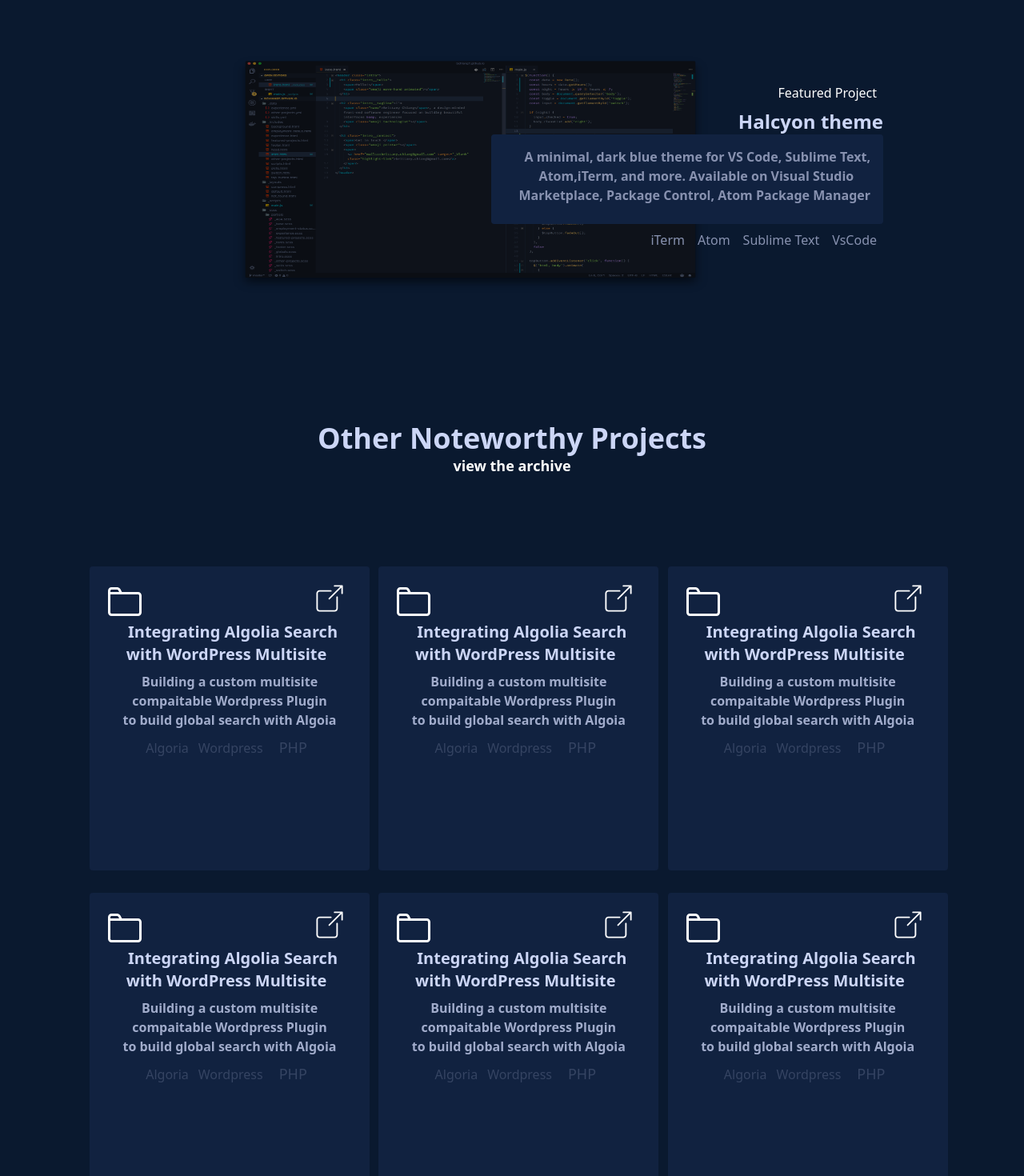
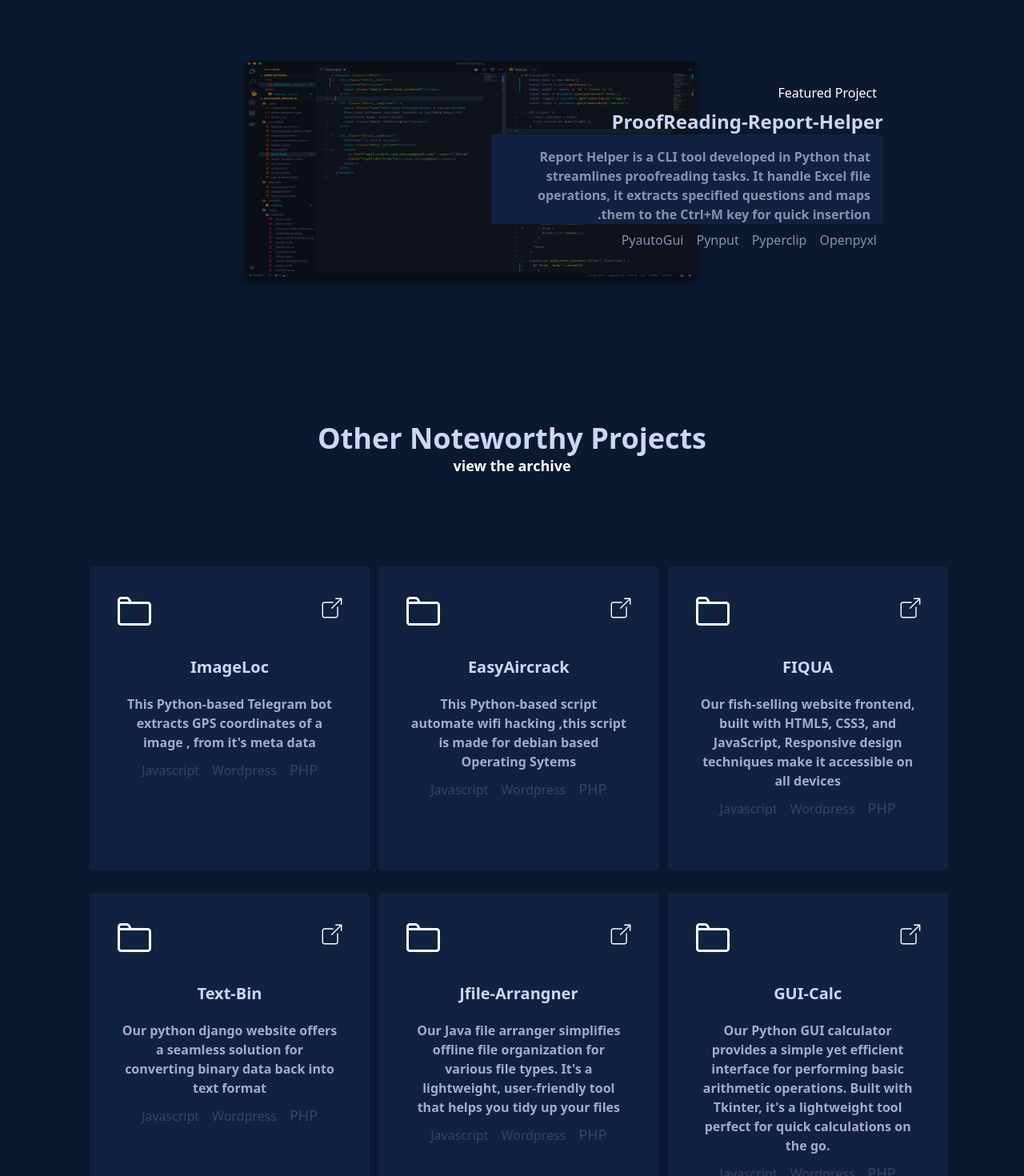
Before and after one commit to CoolSidOfficial/britney_portfolio, a React (Vite) app: page / in a window 1280 px wide. Shown: the part 3540-5010 px from the top of the page at 80% size. Built offline with nearby package versions, Linux system fonts and the light colour scheme.

Commit message:
added data for projects

```diff
--- a/src/components/Other_Proj.jsx
+++ b/src/components/Other_Proj.jsx
@@ -6,12 +6,12 @@ const Other_Proj = () => {
         <span className=" text-[#CCD6F6] block text-4xl font-semibold ">Other Noteworthy Projects</span>
         <a  className="text-white  font-semibold  text-lg" href="https://github.com/CoolSidOfficial?tab=repositories " target='_blank'>view the archive</a>
         <div className=" grid  grid-cols-3 gap-7 m-28 	">
-        <Other_comp />
-        <Other_comp/>
-        <Other_comp/>
-        <Other_comp/>
-        <Other_comp/>
-        <Other_comp/>
+        <Other_comp  title="ImageLoc" desc="This Python-based Telegram bot extracts GPS coordinates of a image , from it's meta data"/>
+        <Other_comp title="EasyAircrack"  desc="This Python-based script automate wifi hacking ,this script is made for debian based Operating Sytems"/>
+        <Other_comp title="FIQUA " desc="Our fish-selling website frontend, built with HTML5, CSS3, and JavaScript,  Responsive design techniques make it accessible on all devices "/>
+        <Other_comp title="Text-Bin" desc="Our python  django  website offers a seamless solution for converting binary data back into text format  "/>
+        <Other_comp title="Jfile-Arrangner" desc="Our Java file arranger simplifies offline file organization for various file types. It's a lightweight, user-friendly tool that helps you tidy up your files"/>
+        <Other_comp title="GUI-Calc" desc="Our Python GUI calculator provides a simple yet efficient interface for performing basic arithmetic operations. Built with Tkinter, it's a lightweight tool perfect for quick calculations on the go."/>
 
 
         </div>
--- a/src/components/Other_comp.jsx
+++ b/src/components/Other_comp.jsx
@@ -1,22 +1,24 @@
 import React from 'react'
 
-const Other_comp = () => {
+const Other_comp = (props) => {
   return (
     <>
-    <div className='bg-[#112240] w-[350px] rounded  h-[380px]  p-5  transition-transform transform hover:-translate-y-4 '>
+    <div className='bg-[#112240] w-[350px] rounded p-8 h-[380px]    transition-transform transform hover:-translate-y-4 '>
 
        <div className="flex  space-x-52">
 
         <img className="w-12" src="sj.svg "></img>
-          <a href="">  <img className="w-12 h-10 text-white" src="icons8-external-link.svg "></img></a>
+          <a href="">  <img className="w-12 h-10 text-white " src="icons8-external-link.svg "></img></a>
        </div>
+<div className='mt-8'>
 
-        <span className=" text-[#CCD6F6] p-2 font-semibold text-xl ">Integrating Algolia Search<br/> with WordPress Multisite</span>
-        <p className='p-2 text-[#A1ACCB] font-semibold'>Building  a custom multisite <br/>compaitable Wordpress Plugin <br/>  to build  global search with Algoia </p>
+        <span className="p-2  text-[#CCD6F6] font-semibold text-xl   ">{props.title}</span>
+        <p className=' p-2 mt-3 text-[#A1ACCB] font-semibold'>{props.desc} </p>
 
-       <span className=" text-[#354462] hover:text-white">Algoria</span>
-       <span className="p-3  text-[#354462]  hover:text-white">Wordpress</span>
-       <span className="p-2 text-[#354462] text-lg  hover:text-white">PHP</span>
+       <span className=" text-[#354462] hover:text-white">Javascript</span>
+       <span className=" p-4 text-[#354462]  hover:text-white">Wordpress</span>
+       <span className=" text-[#354462] text-lg  hover:text-white">PHP</span>
+</div>
 
     </div>
     </>
--- a/src/components/Projects.jsx
+++ b/src/components/Projects.jsx
@@ -9,9 +9,9 @@ const Projects = () => {
 <span className='text-[#CCD6F6]  text-4xl font-semibold'>Some Things I’ve Built</span></div>
 <span className=" absolute   rotate-90	  left-[700px] top-[2180px] h-[58%] bg-gray-400 w-[0.5px]"></span>
 
-   <Proj_Comp  side ="rtl" title="Halcyon theme" desc="A minimal, dark blue theme for VS Code, Sublime Text, &nbsp;&nbsp;&nbsp;Atom,iTerm, and more. Available on Visual Studio &nbsp;&nbsp;&nbsp;&nbsp; Marketplace, Package Control, Atom Package Manager" tags={["VsCode","Sublime Text","Atom","iTerm"]} />
-   <Proj_Comp  side ="ltl" title="Halcyon theme" desc="A minimal, dark blue theme for VS Code, Sublime Text, &nbsp;&nbsp;&nbsp;Atom,iTerm, and more. Available on Visual Studio &nbsp;&nbsp;&nbsp;&nbsp; Marketplace, Package Control, Atom Package Manager" tags={["VsCode","Sublime Text","Atom","iTerm"]} />
-   <Proj_Comp side="rtl" title="Halcyon theme" desc="A minimal, dark blue theme for VS Code, Sublime Text, &nbsp;&nbsp;&nbsp;Atom,iTerm, and more. Available on Visual Studio &nbsp;&nbsp;&nbsp;&nbsp; Marketplace, Package Control, Atom Package Manager" tags={["VsCode","Sublime Text","Atom","iTerm"]} />
+   <Proj_Comp  side ="rtl" title="Social V" desc="A social media frontend website is built using React, leveraging JavaScript for dynamic content rendering. &nbsp;&nbsp;&nbsp; The application employs state management  with React Router enables seamless navigation" tags={["React Js","CSS ","Npm","Javascript"]} link="https://coolsidofficial.github.io/SocialV/" />
+   <Proj_Comp  side ="ltl" title="Py-Keylogger" desc="This  python based keylogger virus is designed to operate undetectably, capturing keystrokes . It logs all user input in real-time and transmits the data to a Go-based file server. and that link is sent to a specified email address" tags={["Python3","Pynput","Smtplib"," Windows OS API"]}  link="https://github.com/CoolSidOfficial/py-keylogger"/>
+   <Proj_Comp side="rtl" title="ProofReading-Report-Helper" desc="Report Helper is a CLI tool developed in Python that streamlines proofreading tasks. It handle Excel file operations, it extracts specified questions and maps them to the Ctrl+M key for quick insertion. " tags={["Openpyxl", "Pyperclip","Pynput","PyautoGui"]}  link="https://github.com/CoolSidOfficial/Report_Helper"/>
 
    {/* <Proj_Comp title="Spotify Profile"/> */}
    {/* <Proj_Comp title="Build a Spotify Connected App"/> */}
--- a/src/components/proj_comp.jsx
+++ b/src/components/proj_comp.jsx
@@ -6,7 +6,7 @@ const Proj_Comp= (props) => {
     <a   href="" >< img src="demo_project.png" alt="random" className="  w-[600px] h-[300px] rounded-lg inline-block mt-11  brightness-50	  transition duration-300  ease-in-out  hover:brightness-100  ml-32  z-0 " /></a>
     <div  dir={props.side} className=" relative z-1  mr-[8px]  -mt-[280px] p-2 ">
       <span className="text-white p-2 block ">Featured Project</span>
-      <a  className="text-[#CCD6F6] text-2xl font-semibold " href="https://github.com/CoolSidOfficial?tab=repositories" target='_blank' >{props.title}</a>
+      <a  className="text-[#CCD6F6] text-2xl font-semibold " href={props.link} target='_blank' >{props.title}</a>
       <p className='text-[#8892B0]  bg-[#112240] w-[490px] rounded h-28  p-4 font-semibold   ' >{props.desc}</p>
        <ul className={" text-[#8892B0] flex " }>
        <li  className='p-2'>{props.tags[0]}</li>
```
